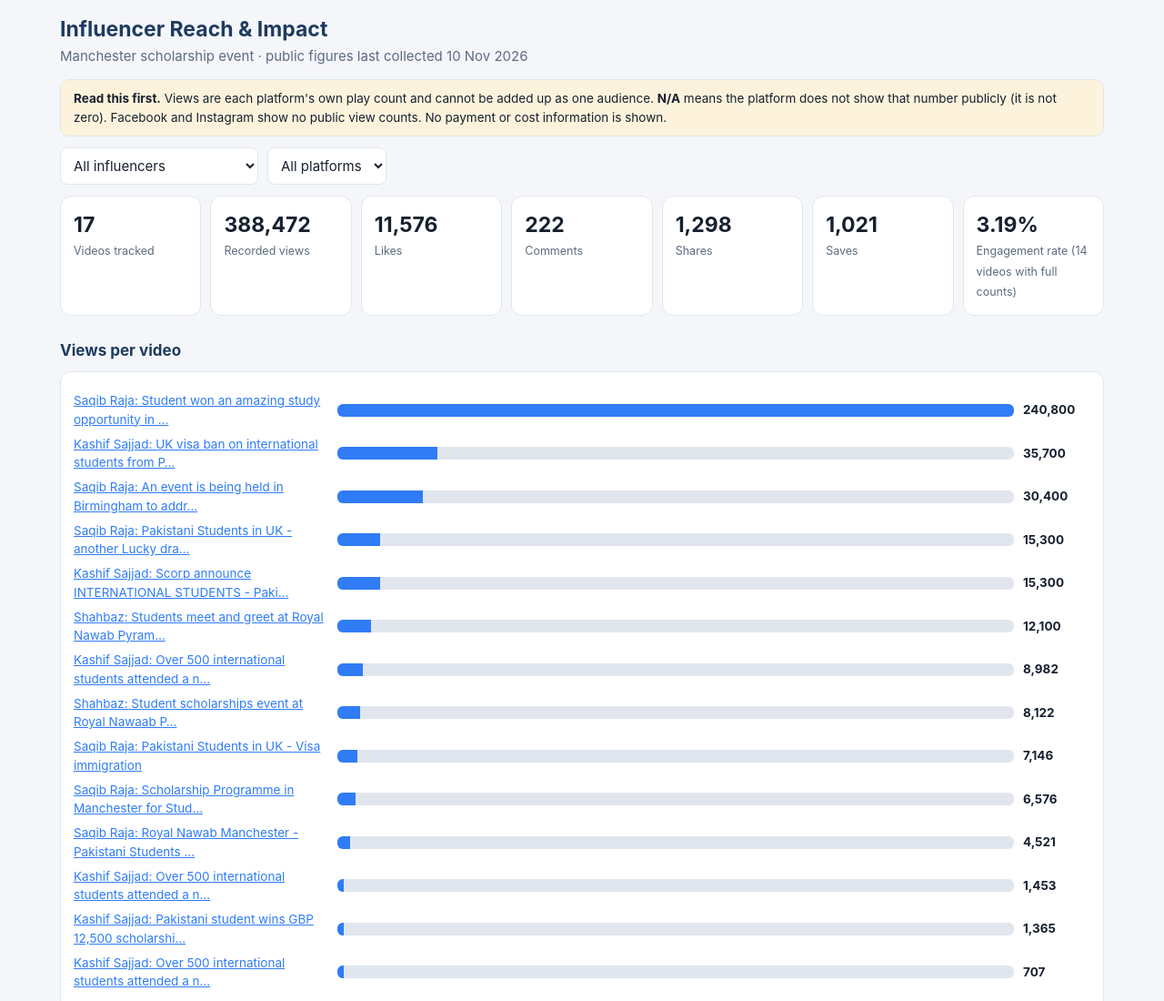
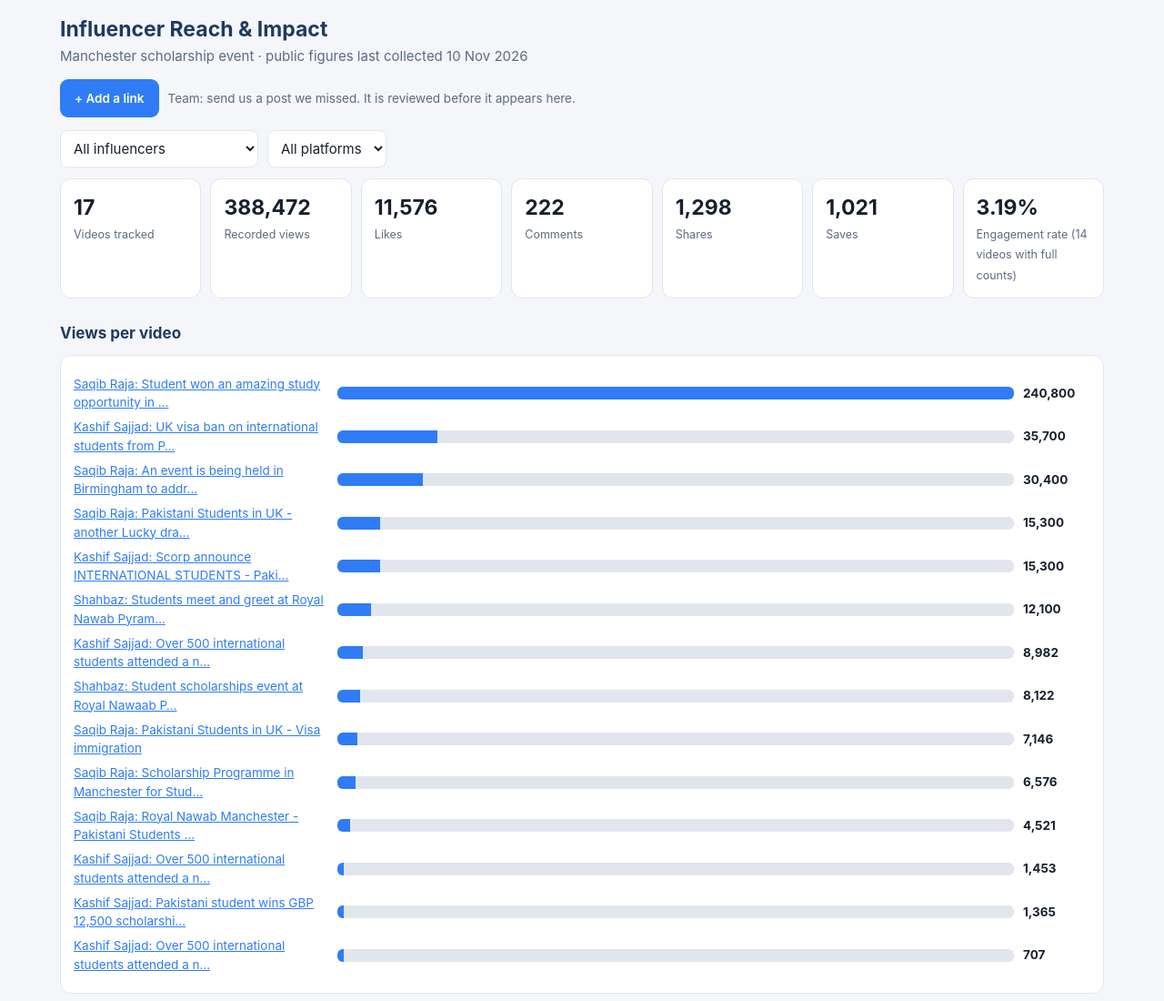
Before and after one commit to fahadasif1/influencer-impact-dashboard, a plain HTML site: page index.html in a window 1280 px wide. Shown: the top 1100 px of the page at 91% size. Drawn offline with Linux system fonts and the light colour scheme.

Commit message:
Remove intro note; add team link submission button

```diff
--- a/index.html
+++ b/index.html
@@ -2,7 +2,7 @@
 <title>Influencer Impact Dashboard</title><link rel="stylesheet" href="style.css"></head><body><div class="wrap">
 <h1>Influencer Reach &amp; Impact</h1>
 <p class="sub">Manchester scholarship event &middot; public figures last collected <span id="upd"></span></p>
-<div class="note"><b>Read this first.</b> Views are each platform's own play count and cannot be added up as one audience. <b>N/A</b> means the platform does not show that number publicly (it is not zero). Facebook and Instagram show no public view counts. No payment or cost information is shown.</div>
+<p class="addl"><a class="btn" href="https://docs.google.com/forms/d/e/1FAIpQLSfrYNntr-nBe1pw6hM6SDJ0h1Y4X-rVq7WPxCaLo4X-ch5Dkg/viewform" target="_blank" rel="noopener">+ Add a link</a> <span>Team: send us a post we missed. It is reviewed before it appears here.</span></p>
 <div class="filters"><select id="fi"><option value="">All influencers</option></select><select id="fp"><option value="">All platforms</option><option>TikTok</option><option>Facebook</option><option>Instagram</option></select></div>
 <div class="kpis" id="kpis"></div>
 <h2>Views per video</h2><div class="card bars" id="bars"></div>
--- a/style.css
+++ b/style.css
@@ -27,3 +27,5 @@ svg.spark{width:100%;height:60px}
 @media (max-width:600px){.bars .row{grid-template-columns:1fr 64px}.bars .row .track{grid-column:1/-1;order:3}dl{grid-template-columns:1fr}.stats b{font-size:13px}h1{font-size:20px}}
 
 .modal{position:fixed;inset:0;background:rgba(0,0,0,.55);display:none;align-items:flex-start;justify-content:center;overflow:auto;padding:12px;z-index:50}.modal.open{display:flex}.mbox{background:var(--bg);border-radius:14px;max-width:760px;width:100%;padding:16px;margin:auto}
+
+.addl{display:flex;flex-wrap:wrap;align-items:center;gap:10px;margin:0 0 14px;font-size:13.5px;color:var(--mut)}.addl .btn{text-decoration:none}
```
